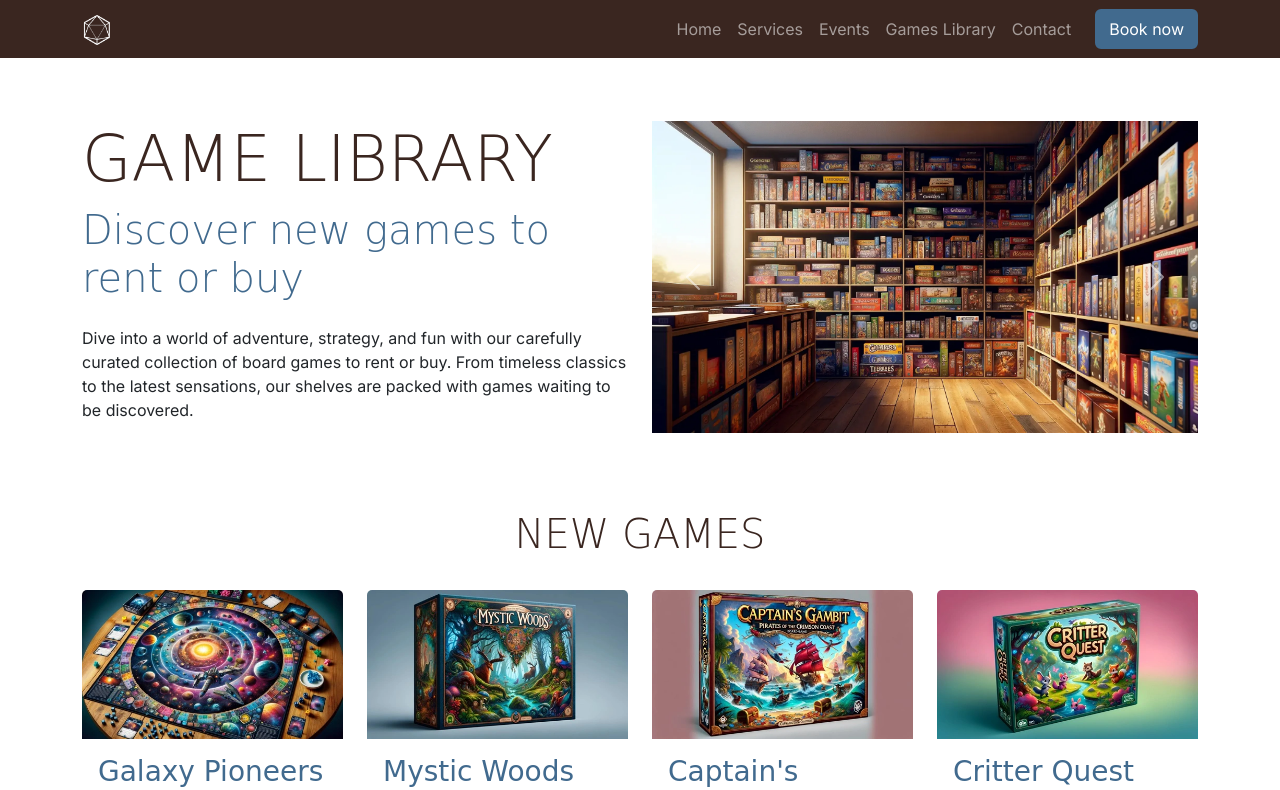
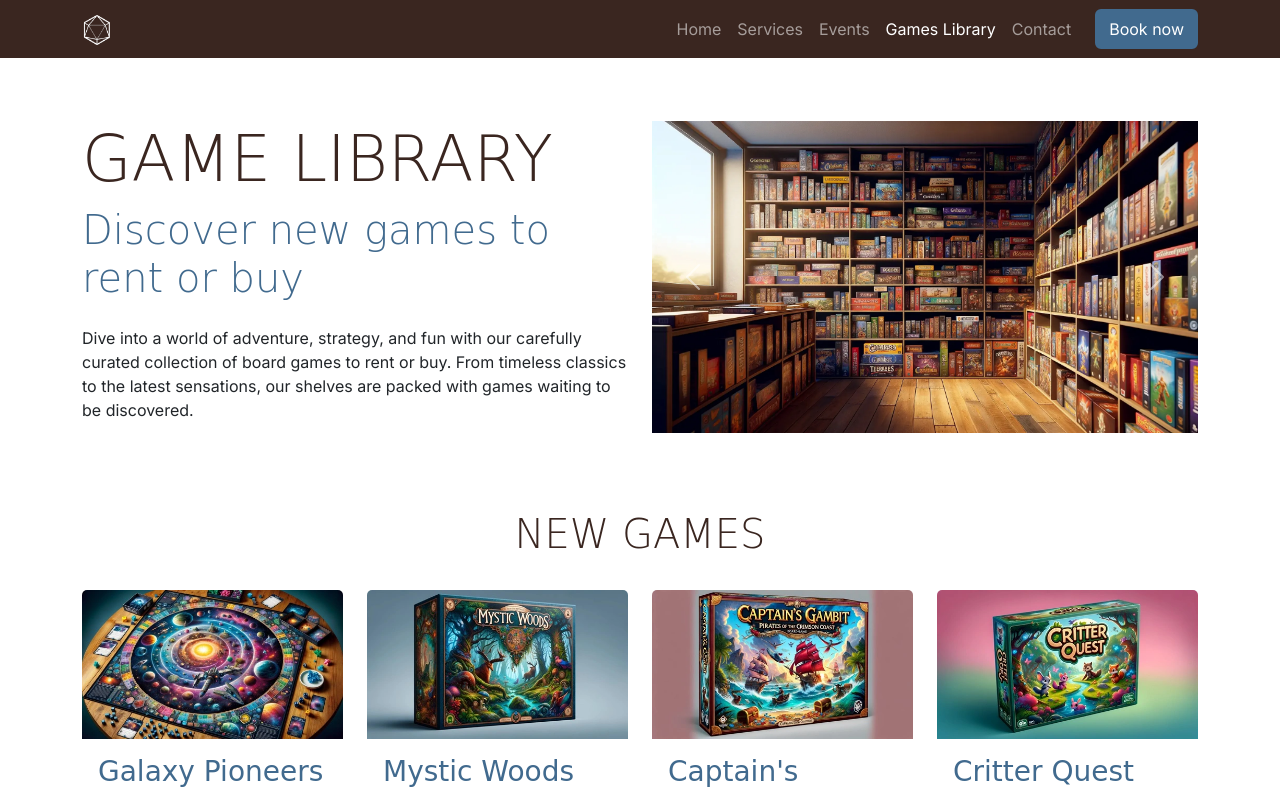
Before and after one commit to chloejones9464/boardwalk-games, a plain HTML site: page game-library.html in a window 1280 px wide. Shown: the top 790 px of the page. Drawn offline with nearby package versions, Linux system fonts and the light colour scheme; a web font is replaced by a local one.

Commit message:
added active class to game library link in nav on the game library page

```diff
--- a/game-library.html
+++ b/game-library.html
@@ -48,7 +48,7 @@
                                 </a>
                             </li>
                             <li class="nav-item">
-                                <a class="nav-link" aria-current="page" href="game-library.html">Games Library</a>
+                                <a class="nav-link active" aria-current="page" href="game-library.html">Games Library</a>
                             </li>
                             <li class="nav-item">
                                 <a class="nav-link" href="index.html#contact">Contact</a>
```
